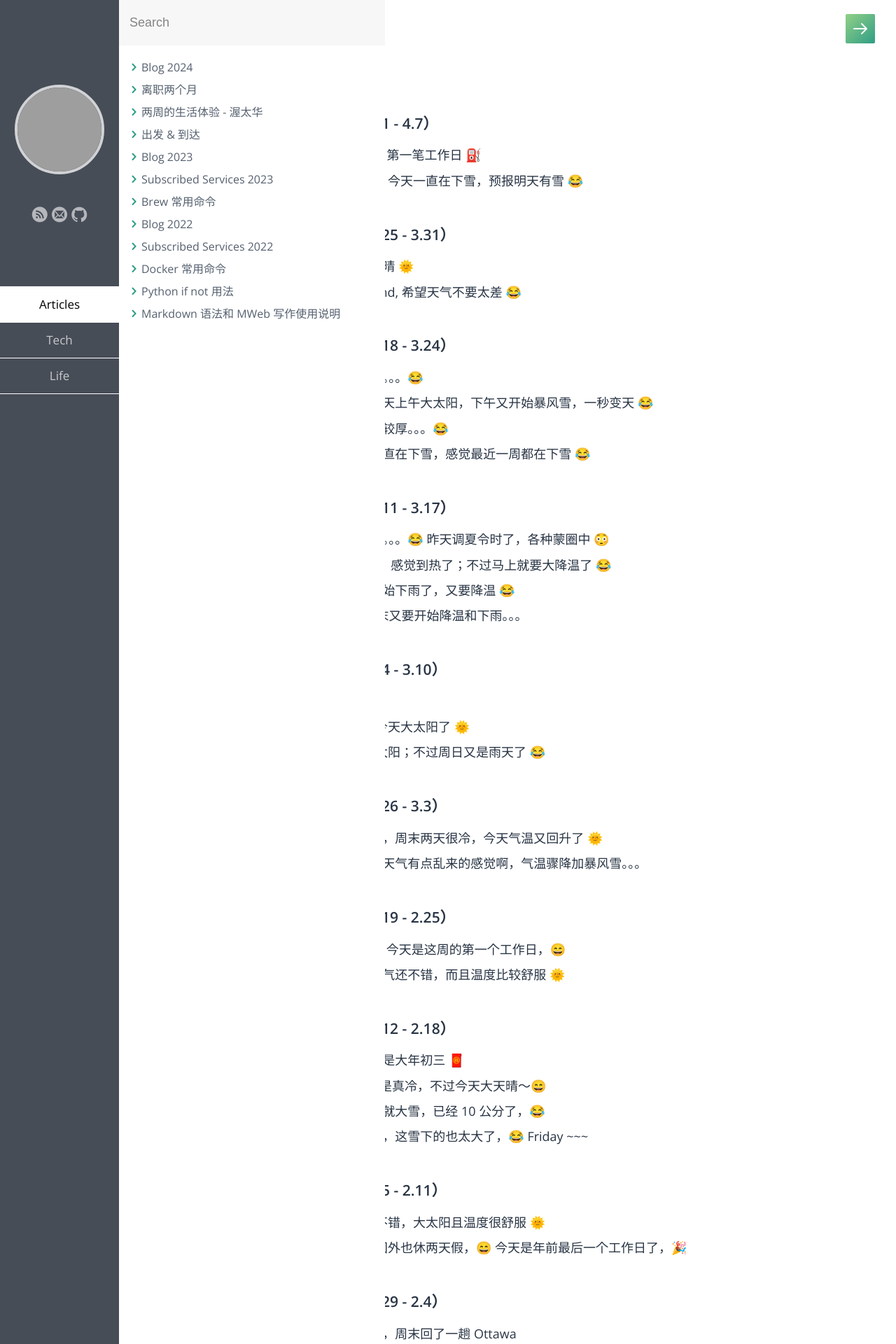
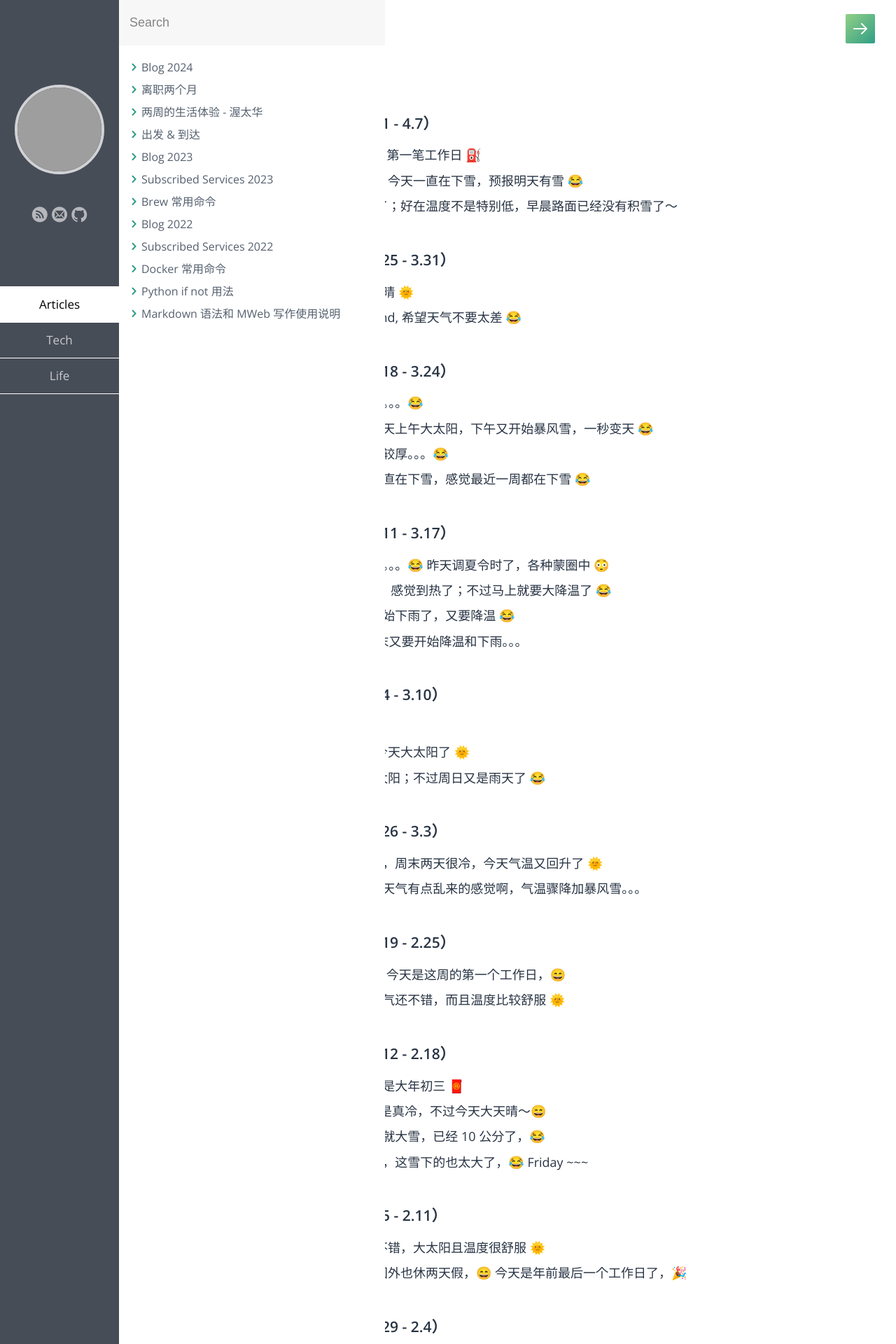
Before and after one commit to samxupeiran/samxupeiran.github.io, a Jekyll site: the page built from _posts/life/2024-01-02-my-blog.md, in a window 1280 px wide. Shown: the top 1920 px of the page at 70% size. Built offline with Jekyll 4.4.1, drawn with Linux system fonts in a browser that asks for light colours; some web fonts are replaced; grey boxes are pictures that could not be loaded.

Commit message:
feat: add weekly blog 4/4

```diff
--- a/_posts/life/2024-01-02-my-blog.md
+++ b/_posts/life/2024-01-02-my-blog.md
@@ -9,6 +9,7 @@ tags: Blog
 - ### 2024 年 4 月 第 1 周（4.1 - 4.7）
      - 4.1 4 月第一天，也是 4 月第一笔工作日 ⛽️
      - 4.3 昨晚被大风刮醒两次，今天一直在下雪，预报明天有雪 😂
+     - 4.4 昨晚暴风雪，太夸张了；好在温度不是特别低，早晨路面已经没有积雪了～
 
 - ### 2024 年 3 月 第 4 周（3.25 - 3.31）
      - 3.25 这周要回温，今天天晴 🌞
```
